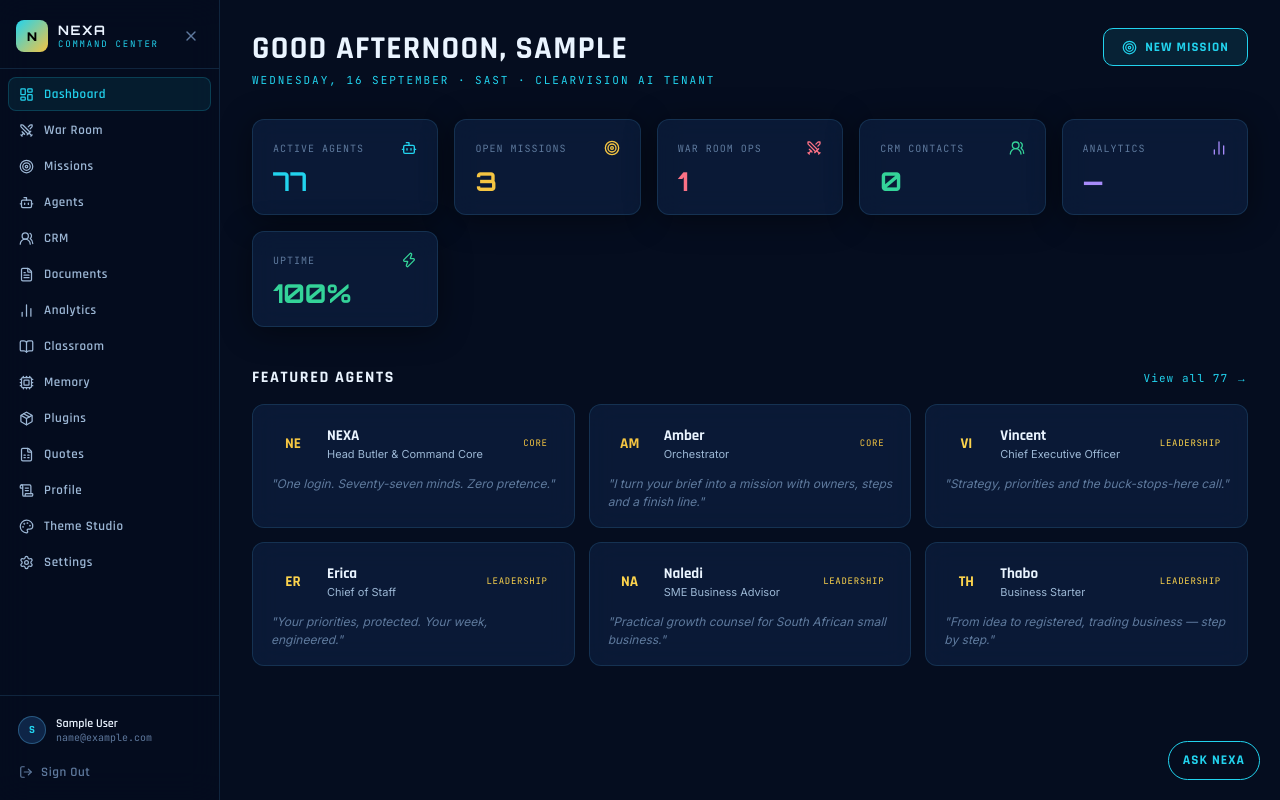
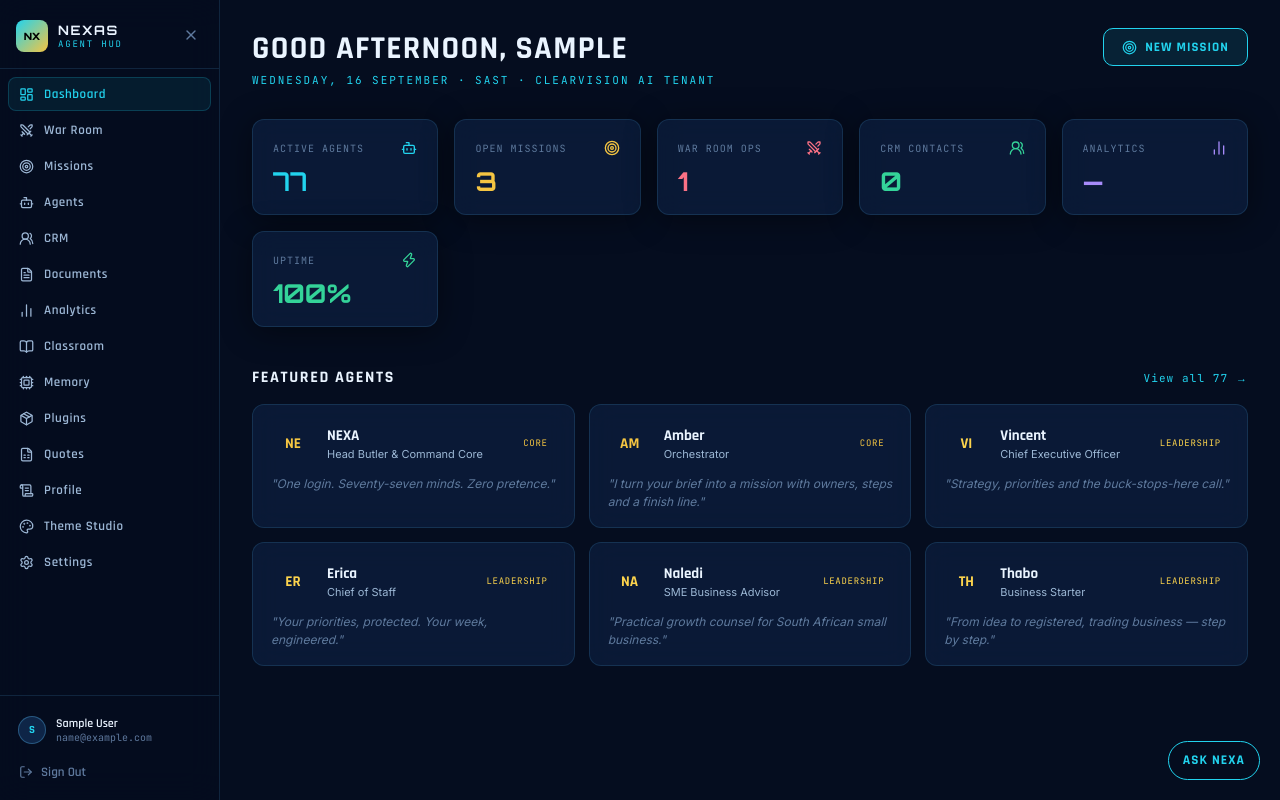
Before and after one commit to seanie84/seanie84.github.io, a React (Vite) app: page /dashboard in a window 1280 px wide. Built offline with nearby package versions, Linux system fonts and the light colour scheme; sample sign-in values are in the browser's storage.

Commit message:
chore(nexas): sidebar says NEXAS HUD, not NEXORA command center

```diff
--- a/src/components/layout/Sidebar.tsx
+++ b/src/components/layout/Sidebar.tsx
@@ -29,110 +29,61 @@ export default function Sidebar({ open = true, onClose }: { open?: boolean; onCl
 
   return (
     <aside style={{
-      width: 'var(--sidebar-w)',
-      minHeight: '100vh',
-      background: 'rgba(5,13,31,0.92)',
-      borderRight: '1px solid var(--line)',
-      display: 'flex',
-      flexDirection: 'column',
-      backdropFilter: 'blur(16px)',
-      position: 'fixed',
-      top: 0,
-      left: 0,
-      bottom: 0,
-      zIndex: 40,
-      transform: open ? 'translateX(0)' : 'translateX(-100%)',
-      transition: 'transform 0.2s',
+      width: 'var(--sidebar-w)', minHeight: '100vh', background: 'rgba(5,13,31,0.92)',
+      borderRight: '1px solid var(--line)', display: 'flex', flexDirection: 'column',
+      backdropFilter: 'blur(16px)', position: 'fixed', top: 0, left: 0, bottom: 0, zIndex: 40,
+      transform: open ? 'translateX(0)' : 'translateX(-100%)', transition: 'transform 0.2s',
     }}>
-      {/* Header with close button */}
       <div style={{ padding: '20px 16px 16px', borderBottom: '1px solid var(--line)', display: 'flex', justifyContent: 'space-between', alignItems: 'center' }}>
         <div style={{ display: 'flex', alignItems: 'center', gap: 10 }}>
           <div style={{
             width: 32, height: 32, borderRadius: 8,
             background: 'linear-gradient(135deg, var(--cyan), var(--gold))',
             display: 'flex', alignItems: 'center', justifyContent: 'center',
-            fontFamily: 'Orbitron', fontWeight: 900, fontSize: 12, color: '#000',
-          }}>N</div>
+            fontFamily: 'Orbitron', fontWeight: 900, fontSize: 10, color: '#000',
+          }}>NX</div>
           <div>
-            <div style={{ fontFamily: 'Orbitron', fontWeight: 700, fontSize: 13, color: 'var(--ink)', letterSpacing: '0.12em' }}>NEXA</div>
-            <div style={{ fontFamily: 'JetBrains Mono', fontSize: 9, color: 'var(--cyan)', letterSpacing: '0.2em', textTransform: 'uppercase' }}>Command Center</div>
+            <div style={{ fontFamily: 'Orbitron', fontWeight: 700, fontSize: 13, color: 'var(--ink)', letterSpacing: '0.12em' }}>NEXAS</div>
+            <div style={{ fontFamily: 'JetBrains Mono', fontSize: 9, color: 'var(--cyan)', letterSpacing: '0.2em', textTransform: 'uppercase' }}>Agent HUD</div>
           </div>
         </div>
         {onClose && (
-          <button
-            onClick={onClose}
-            style={{
-              padding: 4, background: 'transparent', border: 'none', color: 'var(--ink-3)',
-              cursor: 'pointer', display: 'flex', alignItems: 'center', justifyContent: 'center',
-              transition: 'color 0.15s',
-            }}
-            onMouseEnter={e => { (e.currentTarget as HTMLButtonElement).style.color = 'var(--cyan)'; }}
-            onMouseLeave={e => { (e.currentTarget as HTMLButtonElement).style.color = 'var(--ink-3)'; }}
-          >
+          <button onClick={onClose} style={{ padding: 4, background: 'transparent', border: 'none', color: 'var(--ink-3)', cursor: 'pointer' }}>
             <X size={16} />
           </button>
         )}
       </div>
-
-      {/* Nav */}
       <nav style={{ flex: 1, overflowY: 'auto', padding: '8px 8px' }}>
         {NAV.map(({ to, label, Icon }) => (
-          <NavLink
-            key={to}
-            to={to}
-            onClick={onClose}
-            style={({ isActive }) => ({
-              display: 'flex',
-              alignItems: 'center',
-              gap: 10,
-              padding: '8px 10px',
-              borderRadius: 8,
-              marginBottom: 2,
-              textDecoration: 'none',
-              fontFamily: 'Rajdhani, sans-serif',
-              fontWeight: 600,
-              fontSize: 13,
-              letterSpacing: '0.04em',
-              color: isActive ? 'var(--cyan)' : 'var(--ink-2)',
-              background: isActive ? 'rgba(34,211,238,0.08)' : 'transparent',
-              border: isActive ? '1px solid rgba(34,211,238,0.2)' : '1px solid transparent',
-              transition: 'all 0.15s',
-            })}
-          >
+          <NavLink key={to} to={to} onClick={onClose} style={({ isActive }) => ({
+            display: 'flex', alignItems: 'center', gap: 10, padding: '8px 10px', borderRadius: 8,
+            marginBottom: 2, textDecoration: 'none', fontFamily: 'Rajdhani, sans-serif', fontWeight: 600,
+            fontSize: 13, letterSpacing: '0.04em',
+            color: isActive ? 'var(--cyan)' : 'var(--ink-2)',
+            background: isActive ? 'rgba(34,211,238,0.08)' : 'transparent',
+            border: isActive ? '1px solid rgba(34,211,238,0.2)' : '1px solid transparent',
+          })}>
             <Icon size={15} />
             {label}
           </NavLink>
         ))}
       </nav>
-
-      {/* User footer */}
       <div style={{ padding: '12px 8px', borderTop: '1px solid var(--line)' }}>
         <div style={{ display: 'flex', alignItems: 'center', gap: 10, padding: '8px 10px', marginBottom: 4 }}>
           <div style={{
-            width: 28, height: 28, borderRadius: '50%',
-            background: 'var(--navy-2)', border: '1px solid var(--line-strong)',
-            display: 'flex', alignItems: 'center', justifyContent: 'center',
-            fontSize: 11, fontFamily: 'Rajdhani', fontWeight: 700, color: 'var(--cyan)',
-          }}>
-            {(user?.name ?? 'O')[0].toUpperCase()}
-          </div>
+            width: 28, height: 28, borderRadius: '50%', background: 'var(--navy-2)', border: '1px solid var(--line-strong)',
+            display: 'flex', alignItems: 'center', justifyContent: 'center', fontSize: 11, fontFamily: 'Rajdhani', fontWeight: 700, color: 'var(--cyan)',
+          }}>{(user?.name ?? 'O')[0].toUpperCase()}</div>
           <div style={{ flex: 1, minWidth: 0 }}>
             <div style={{ fontSize: 12, fontFamily: 'Rajdhani', fontWeight: 600, color: 'var(--ink)', overflow: 'hidden', textOverflow: 'ellipsis', whiteSpace: 'nowrap' }}>{user?.name}</div>
             <div style={{ fontSize: 10, fontFamily: 'JetBrains Mono', color: 'var(--ink-3)', overflow: 'hidden', textOverflow: 'ellipsis', whiteSpace: 'nowrap' }}>{user?.email}</div>
           </div>
         </div>
-        <button
-          onClick={() => { logout(); navigate('/login'); }}
-          style={{
-            width: '100%', display: 'flex', alignItems: 'center', gap: 8,
-            padding: '7px 10px', borderRadius: 8, border: '1px solid transparent',
-            background: 'transparent', cursor: 'pointer', color: 'var(--ink-3)',
-            fontFamily: 'Rajdhani', fontWeight: 600, fontSize: 13, letterSpacing: '0.04em',
-            transition: 'all 0.15s',
-          }}
-          onMouseEnter={e => { (e.currentTarget as HTMLButtonElement).style.color = 'var(--danger)'; }}
-          onMouseLeave={e => { (e.currentTarget as HTMLButtonElement).style.color = 'var(--ink-3)'; }}
-        >
+        <button onClick={() => { logout(); navigate('/login'); }} style={{
+          width: '100%', display: 'flex', alignItems: 'center', gap: 8, padding: '7px 10px', borderRadius: 8,
+          border: '1px solid transparent', background: 'transparent', cursor: 'pointer', color: 'var(--ink-3)',
+          fontFamily: 'Rajdhani', fontWeight: 600, fontSize: 13,
+        }}>
           <LogOut size={14} /> Sign Out
         </button>
       </div>
```
